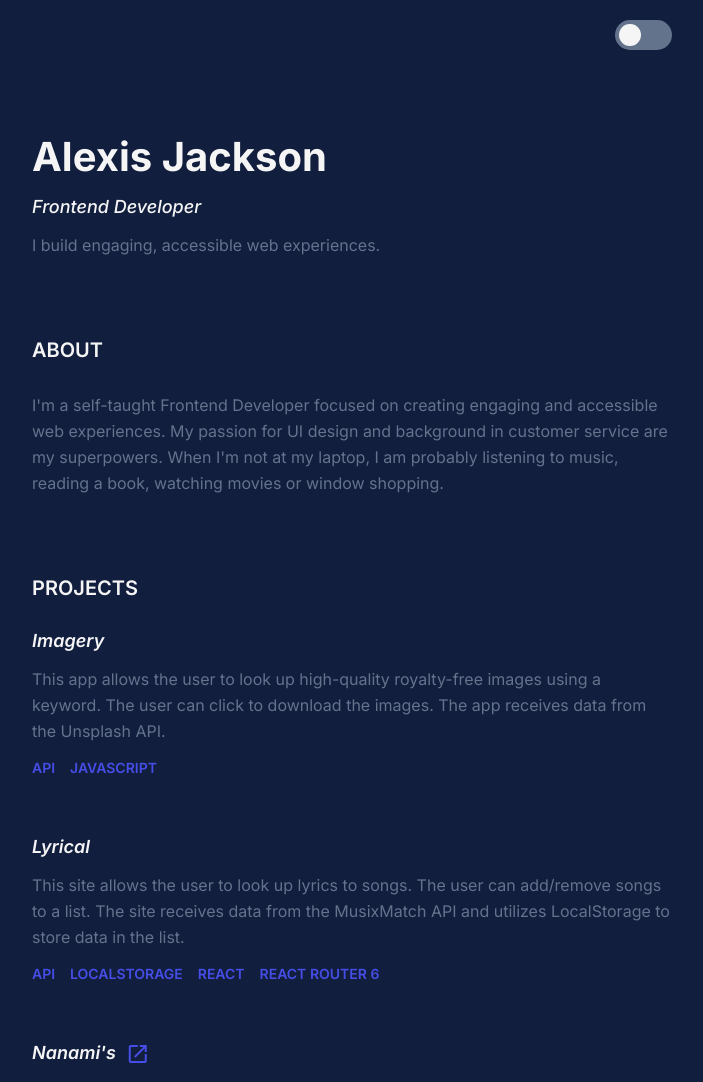
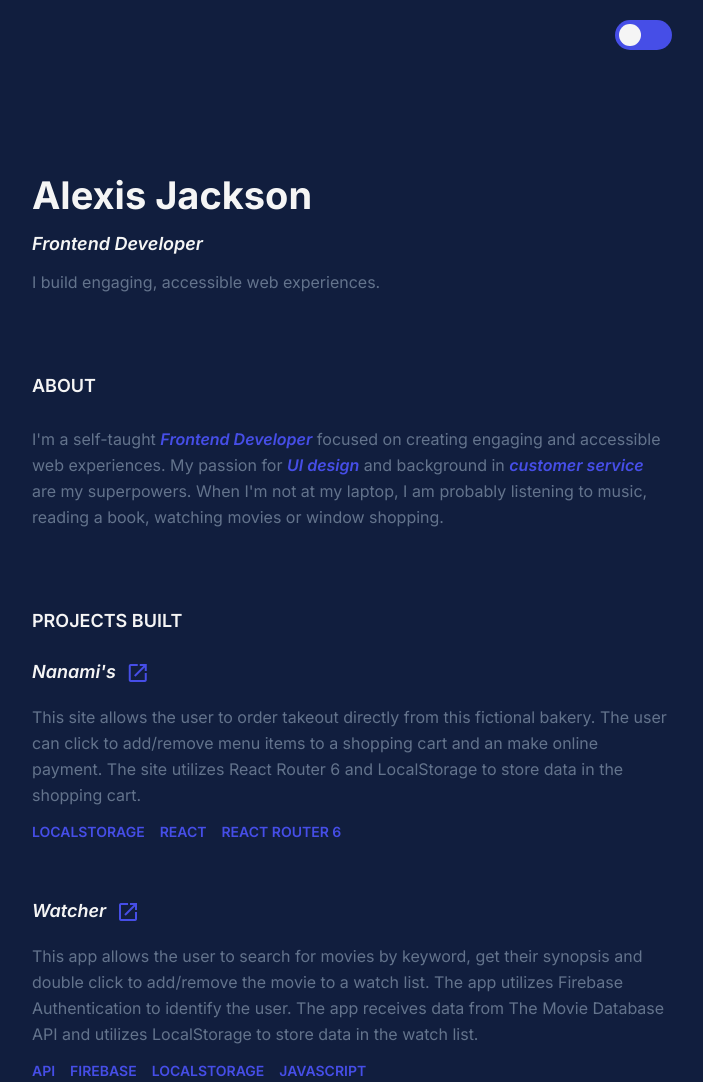
Before and after one commit to alexismgjackson-github/portfolio, a plain HTML site: page Portfolio/index.html in a window 1280 px wide. Shown: the top 1082 px of the page, without its empty margins (288-991 px from the left). Drawn offline with nearby package versions, Linux system fonts and the light colour scheme.

Commit message:
portfolio redesign re-upload

```diff
--- a/Portfolio/index.html
+++ b/Portfolio/index.html
@@ -37,64 +37,19 @@
       <section class="about-section">
         <h2>About</h2>
         <p>
-          I'm a self-taught Frontend Developer focused on creating engaging and
-          accessible web experiences. My passion for UI design and background in
-          customer service are my superpowers. When I'm not at my laptop, I am
-          probably listening to music, reading a book, watching movies or window
-          shopping.
+          I'm a self-taught
+          <span class="highlight">Frontend Developer</span> focused on creating
+          engaging and accessible web experiences. My passion for
+          <span class="highlight">UI design</span> and background in
+          <span class="highlight">customer service</span> are my superpowers.
+          When I'm not at my laptop, I am probably listening to music, reading a
+          book, watching movies or window shopping.
         </p>
       </section>
 
       <section class="projects-section" id="projects-section">
-        <h2>Projects</h2>
+        <h2>Projects Built</h2>
         <div class="projects-grid" id="projects-grid">
-          <div class="project">
-            <div class="project-header">
-              <h3 class="project-name">Imagery</h3>
-              <a
-                href="#"
-                target="#"
-                class="project-link"
-                alt="Link to Imagery project"
-              >
-                <!-- <span class="material-symbols-outlined">open_in_new</span> -->
-              </a>
-            </div>
-            <p class="project-details">
-              This app allows the user to look up high-quality royalty-free
-              images using a keyword. The user can click to download the images.
-              The app receives data from the Unsplash API.
-            </p>
-            <ul class="project-tools">
-              <li class="tool">API</li>
-              <li class="tool">JavaScript</li>
-            </ul>
-          </div>
-          <div class="project">
-            <div class="project-header">
-              <h3 class="project-name">Lyrical</h3>
-              <a
-                href="#"
-                target="#"
-                class="project-link"
-                alt="Link to Lyrical project"
-              >
-                <!-- <span class="material-symbols-outlined">open_in_new</span> -->
-              </a>
-            </div>
-            <p class="project-details">
-              This site allows the user to look up lyrics to songs. The user can
-              add/remove songs to a list. The site receives data from the
-              MusixMatch API and utilizes LocalStorage to store data in the
-              list.
-            </p>
-            <ul class="project-tools">
-              <li class="tool">API</li>
-              <li class="tool">LocalStorage</li>
-              <li class="tool">React</li>
-              <li class="tool">React Router 6</li>
-            </ul>
-          </div>
           <div class="project">
             <div class="project-header">
               <h3 class="project-name">Nanami's</h3>
@@ -143,6 +98,59 @@
               <li class="tool">Firebase</li>
               <li class="tool">LocalStorage</li>
               <li class="tool">JavaScript</li>
+            </ul>
+          </div>
+        </div>
+      </section>
+
+      <section class="projects-section" id="projects-section">
+        <h2>Projects Building</h2>
+        <div class="projects-grid" id="projects-grid">
+          <div class="project">
+            <div class="project-header">
+              <h3 class="project-name">Imagery</h3>
+              <a
+                href="#"
+                target="#"
+                class="project-link"
+                alt="Link to Imagery project"
+              >
+                <!-- <span class="material-symbols-outlined">open_in_new</span> -->
+              </a>
+            </div>
+            <p class="project-details">
+              This app allows the user to look up high-quality royalty-free
+              images using a keyword. The user can click to download the images.
+              The app receives data from the Unsplash API.
+            </p>
+            <ul class="project-tools">
+              <li class="tool">API</li>
+              <li class="tool">JavaScript</li>
+            </ul>
+          </div>
+          <div class="project">
+            <div class="project-header">
+              <h3 class="project-name">Lyrical</h3>
+              <a
+                href="#"
+                target="#"
+                class="project-link"
+                alt="Link to Lyrical project"
+              >
+                <!-- <span class="material-symbols-outlined">open_in_new</span> -->
+              </a>
+            </div>
+            <p class="project-details">
+              This site allows the user to look up lyrics to songs. The user can
+              add/remove songs to a list. The site receives data from the
+              MusixMatch API and utilizes LocalStorage to store data in the
+              list.
+            </p>
+            <ul class="project-tools">
+              <li class="tool">API</li>
+              <li class="tool">LocalStorage</li>
+              <li class="tool">React</li>
+              <li class="tool">React Router 6</li>
             </ul>
           </div>
         </div>
--- a/Portfolio/style.css
+++ b/Portfolio/style.css
@@ -34,16 +34,16 @@ body {
   background-color: var(--background-color);
   color: var(--font-color);
   display: grid;
-  gap: 8rem;
+  gap: 12rem;
   padding: 2rem;
 }
 
 h1 {
-  font-size: 4rem;
+  font-size: 3.8rem;
 }
 
 h2 {
-  font-size: 2rem;
+  font-size: 1.8rem;
   font-weight: 600;
   margin-bottom: 3rem;
   text-transform: uppercase;
@@ -82,6 +82,12 @@ a {
   text-decoration: none;
 }
 
+.highlight {
+  color: var(--color-highlight);
+  font-style: italic;
+  font-weight: 600;
+}
+
 /* HEADER */
 
 header {
@@ -100,7 +106,7 @@ header {
 }
 
 .slider {
-  background-color: var(--color-light);
+  background-color: var(--color-highlight);
   bottom: 0;
   cursor: pointer;
   left: 0;
@@ -152,7 +158,7 @@ main {
 .role {
   font-size: 1.8rem;
   font-style: italic;
-  font-weight: 500;
+  font-weight: 600;
 }
 
 .summary {
```
